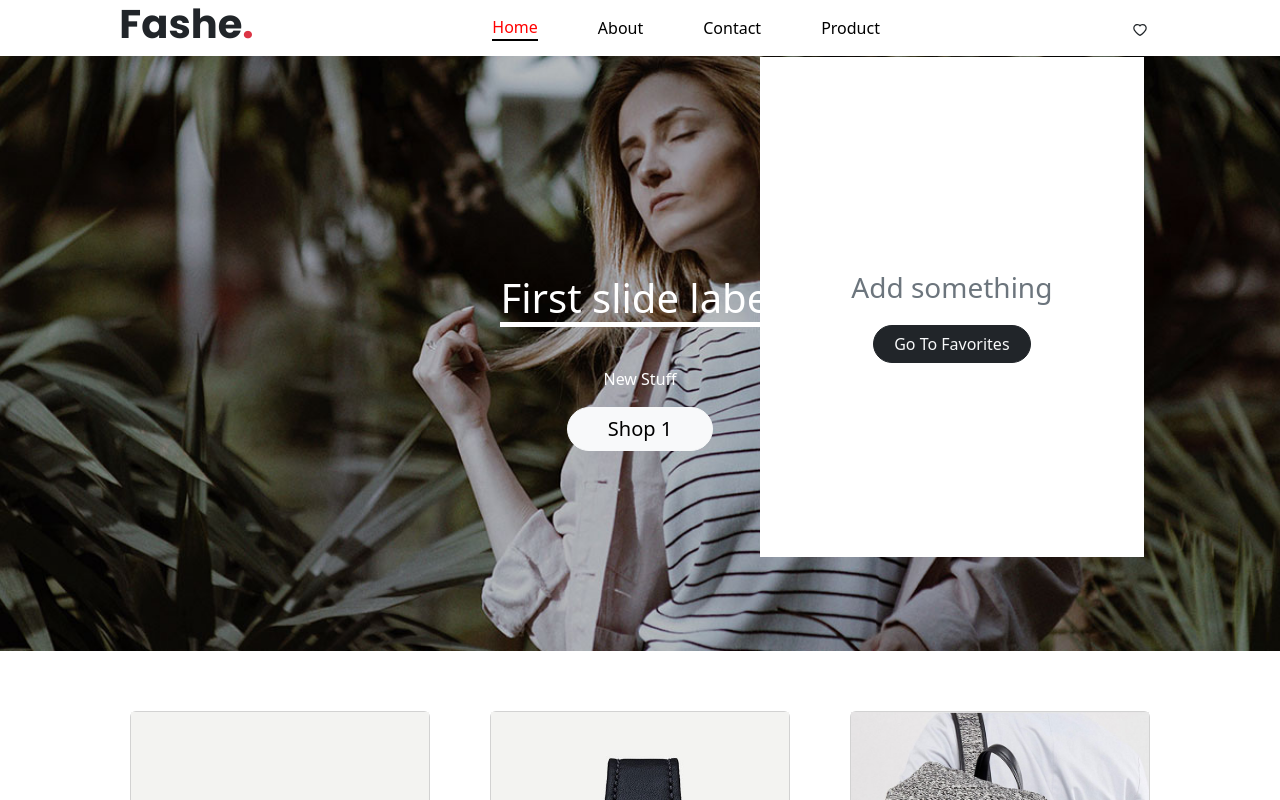
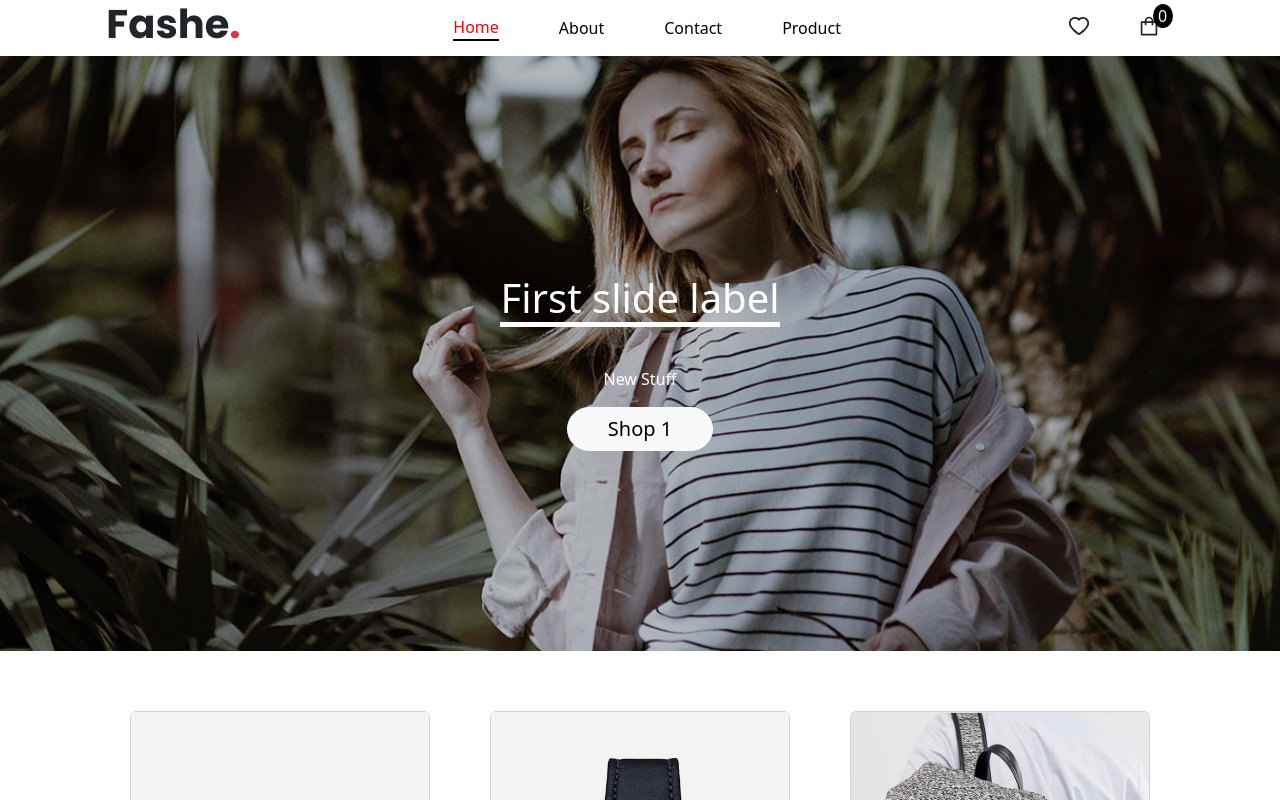
Before and after one commit to Osama-Jeb/cs_projet_react_oussama_jebrane, a React (Create React App) app: page / in a window 1280 px wide. Shown: the top 800 px of the page. Built offline with nearby package versions, Linux system fonts and the light colour scheme.

Commit message:
basket and fav nav icons

```diff
--- a/src/App.js
+++ b/src/App.js
@@ -18,11 +18,41 @@ export const App = () => {
 
   const [allInfo, setAllInfo] = useState(allProducts);
   const [favProd, setFavProd] = useState([]);
+  const [basketProd, setBasketProd] = useState([])
+  const [showFav, setShowFav] = useState(false);
+  const [showBasket, setShowBasket] = useState(false);
 
+  const changeShowDrop = (event) => {
+    switch (event.target.classList[0]) {
+      case "favBtn":
+        if (showFav) {
+          setShowFav(false)
+        } else {
+          setShowFav(true);
+          setShowBasket(false)
+        }
+        break;
+      case "basketBtn":
+        if (showBasket) {
+          setShowBasket(false)
+        } else {
+          setShowBasket(true);
+          setShowFav(false)
+        }
+        break;
+
+      default:
+        break;
+    }
+  }
 
   const allValues = {
     allInfo: [allInfo, setAllInfo],
-    favProd : [favProd, setFavProd],
+    favProd: [favProd, setFavProd],
+    basketProd: [basketProd, setBasketProd],
+    showFav: [showFav, setShowFav],
+    showBasket: [showBasket, setShowBasket],
+    changeShowDrop: changeShowDrop,
   }
 
   return (
--- a/src/layouts/navigation/Navigation.js
+++ b/src/layouts/navigation/Navigation.js
@@ -2,6 +2,7 @@ import { NavLink } from "react-router-dom";
 import "./_navigation.scss";
 import { AiOutlineHeart, AiOutlineShopping } from "react-icons/ai"
 import { FavDropDown } from "./dropdown/FavDropDown";
+import { BasketDropDown } from "./dropdown/BasketDropDown";
 
 export const Navigation = () => {
     const myNavs = ["Home", "About", "Contact", "Product"]
@@ -19,11 +20,8 @@ export const Navigation = () => {
                     }
                 </div>
                 <div className="d-flex gap-1">
-                    {/* <NavLink to={"/fav"}>
-                        <AiOutlineHeart />
-                    </NavLink>
-                   */}
                     <FavDropDown />
+                    <BasketDropDown />
                 </div>
             </nav>
         </>
--- /dev/null
+++ b/src/layouts/navigation/dropdown/BasketDropDown.js
@@ -0,0 +1,75 @@
+import { useContext, useState } from "react";
+import "./_basketDropDown.scss";
+import { AiOutlineShopping } from "react-icons/ai";
+import { motion, AnimatePresence } from "framer-motion";
+import { Info } from "../../../App";
+import { NavLink } from "react-router-dom";
+
+
+export const BasketDropDown = () => {
+
+
+    const allValues = useContext(Info);
+    const allInfo = allValues.allInfo[0]
+    const [basketProd, setBasketProd] = allValues.basketProd;
+    const [showBasket, setShowBasket] = allValues.showBasket;
+
+    return (
+        <>
+            <div className="basketDropdown">
+                <div className="iconHolder">
+                    <button className="basketBtn btn" onClick={(event) =>{
+                        allValues.changeShowDrop(event)
+                    }}>
+                        <h4><AiOutlineShopping className="basketBtn" /></h4>
+                        <div className="circle">{basketProd.length}</div>
+                    </button>
+                </div>
+                <AnimatePresence>
+                    {
+                        showBasket && <>
+                            <motion.div className="basketMenu"
+                                initial={{ y: -100, opacity: 0 }}
+                                animate={{ y: 10, opacity: 1 }}
+                                transition={{ delay: 0.25, duration: 0.5 }}
+                                exit={{ opacity: 0, y: -100 }}
+                            >
+                                {
+                                    basketProd.length !== 0 ?
+                                        <>
+                                            <h1>Add To Cart</h1>
+                                        </>
+                                        :
+                                        <>
+                                            {
+                                                allInfo.map((element, index) =>
+                                                    <>
+                                                        <div className="basketItem d-flex align-items-center gap-1">
+                                                            <img src={element.src} alt="" />
+                                                            <div className="">
+                                                                <h4 className="fw-bold text-uppercase">{element.name}</h4>
+                                                                <p>{element.desc}</p>
+                                                                <p>amount * price</p>
+                                                            </div>
+                                                        </div>
+                                                    </>
+                                                )
+                                            }
+                                        </>
+                                }
+                                <div className="d-flex gap-1 align-items-center justify-content-center">
+                                    <NavLink to={"/basket"}>
+                                        <button className="btn btn-dark text-light rounded-pill ps-1 pe-1">
+                                            Go To Your Basket
+                                        </button>
+                                    </NavLink>
+                                    <p className="m-0">TOTAL</p>
+                                </div>
+                            </motion.div>
+                        </>
+                    }
+                </AnimatePresence>
+            </div>
+        </>
+    )
+}
--- a/src/layouts/navigation/dropdown/FavDropDown.js
+++ b/src/layouts/navigation/dropdown/FavDropDown.js
@@ -7,13 +7,12 @@ import { NavLink } from "react-router-dom";
 import { Info } from "../../../App";
 
 export const FavDropDown = () => {
-    const [showDrop, setShowDrop] = useState(true);
+
     const allValues = useContext(Info);
     const [favProd, setFavProd] = allValues.favProd;
+    const [showFav, setShowFav] = allValues.showFav;
 
-    const changeShow = () => {
-        setShowDrop(!showDrop)
-    }
+
 
     const removeFav = () => {
 
@@ -21,14 +20,18 @@ export const FavDropDown = () => {
 
     return (
         <>
-            <div className="dropdown">
-                <button className="btn" onClick={changeShow}>
-                    <AiOutlineHeart />
+            <div className="favDropdown">
+                <button className="favBtn btn" onClick={(event) =>{
+                    allValues.changeShowDrop(event)
+                }}>
+                    <h4>
+                        <AiOutlineHeart className="favBtn" />
+                    </h4>
                 </button>
                 <AnimatePresence>
                     {
-                        showDrop && <>
-                            <motion.div className="menu"
+                        showFav && <>
+                            <motion.div className="favMenu"
                                 initial={{ y: -100, opacity: 0 }}
                                 animate={{ y: 10, opacity: 1 }}
                                 transition={{ delay: 0.25, duration: 0.5 }}
--- /dev/null
+++ b/src/layouts/navigation/dropdown/_basketDropDown.scss
@@ -0,0 +1,47 @@
+.basketDropdown {
+    position: relative;
+
+    .iconHolder {
+        button {
+            position: relative;
+
+            .circle {
+                position: absolute;
+                background-color: black;
+                border-radius: 50%;
+                top: 0;
+                right: 0;
+                height: fit-content;
+                width: 20px;
+                color: white;
+                display: flex;
+                justify-content: center;
+                align-items: center;
+            }
+        }
+
+    }
+
+    .basketMenu {
+        position: absolute;
+        right: 40%;
+        background-color: white;
+        padding: 10px;
+        width: 30vw;
+        height: 500px;
+        display: flex;
+        flex-direction: column;
+        align-items: center;
+        overflow-y: auto;
+        scroll-behavior: auto;
+
+        .basketItem {
+            img {
+                height: 100px;
+                width: 100px;
+                border-radius: 15px;
+            }
+        }
+
+    }
+}
--- a/src/layouts/navigation/dropdown/_favDropdown.scss
+++ b/src/layouts/navigation/dropdown/_favDropdown.scss
@@ -1,6 +1,6 @@
-.dropdown{
+.favDropdown{
     position: relative;
-    .menu{
+    .favMenu{
         position: absolute;
         right: 40%;
         background-color: white;
```
